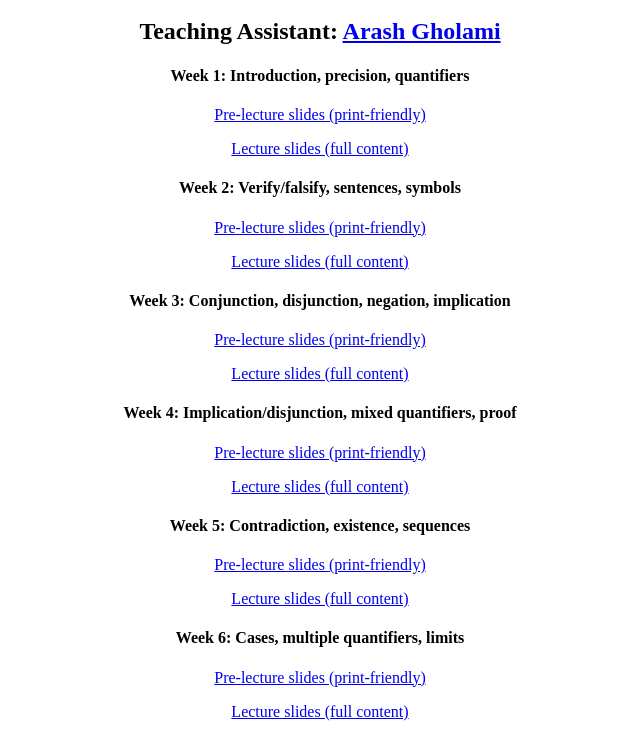
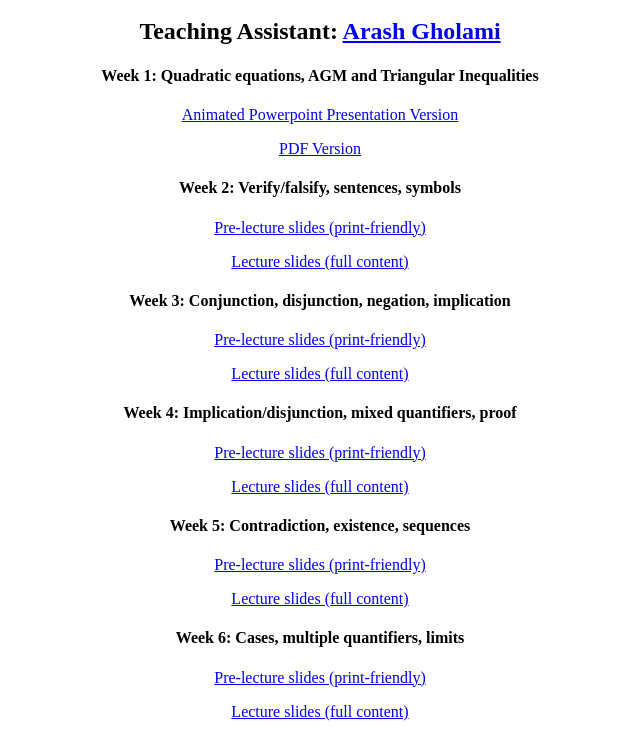
Before and after one commit to gholami7/gholami7.github.io, a plain HTML site: page gholami7.github.io/index.html in a window 1280 px wide. Shown: the part 48-787 px from the top of the page, without its empty margins (320-960 px from the left). Drawn offline with Linux system fonts and the light colour scheme.

Commit message:
Add files via upload

```diff
--- a/gholami7.github.io/index.html
+++ b/gholami7.github.io/index.html
@@ -15,9 +15,9 @@
 <h2>Teaching Assistant: <a href="https://www.linkedin.com/in/arash-gholami-b4889aaa/">Arash Gholami</a></h2>
 <div class="space"></div>
 <div class="space"></div>
-<h4>Week 1: Introduction, precision, quantifiers</h4>
-<p><a target="_blank" href="http://www.cs.toronto.edu/~ylzhang/csc165f14/slides/pre-lec01.pdf">Pre-lecture slides (print-friendly)</a></p>
-<p><a target="_blank" href="http://www.cs.toronto.edu/~ylzhang/csc165f14/slides/lec01.pdf">Lecture slides (full content)</a></p>
+<h4>Week 1: Quadratic equations, AGM and Triangular Inequalities</h4>
+<p><a target="_blank" href="../Tut1.pptx">Animated Powerpoint Presentation Version</a></p>
+<p><a target="_blank" href="../Tut1.pdf">PDF Version</a></p>
 <div class="space"></div>
 <div class="space"></div>
 <h4>Week 2: Verify/falsify, sentences, symbols</h4>
```
